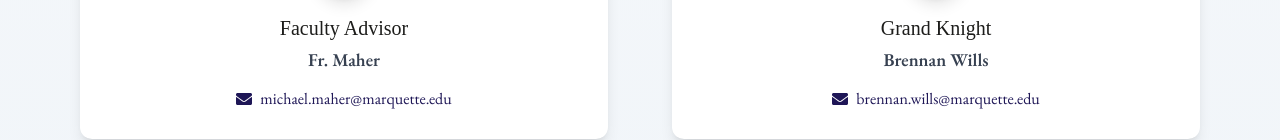
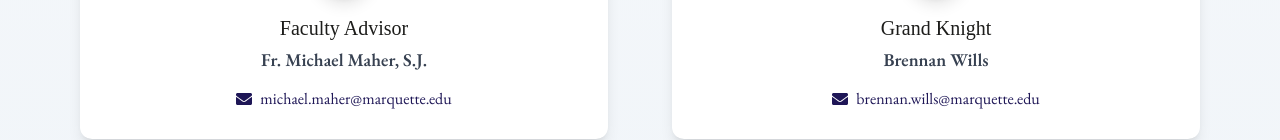
Before and after one commit to msafar024/kofc-6883, a React (Create React App) app: page /membership in a window 1280 px wide. Shown: the part 626-766 px from the top of the page. Built offline with nearby package versions, Linux system fonts and the light colour scheme; the HTML template or start-up script is replaced by a standard one; a web font is replaced by a local one.

Commit message:
updateseijfwoifdnfw

```diff
--- a/src/pages/Membership.js
+++ b/src/pages/Membership.js
@@ -96,7 +96,7 @@
         <div className="grid grid-cols-1 md:grid-cols-2 gap-16 mt-16">
           <ContactCard
             title="Faculty Advisor"
-            name="Fr. Maher"
+            name="Fr. Michael Maher, S.J."
             email="michael.maher@marquette.edu"
             icon={FaCross}
             delay={0.2}
```
